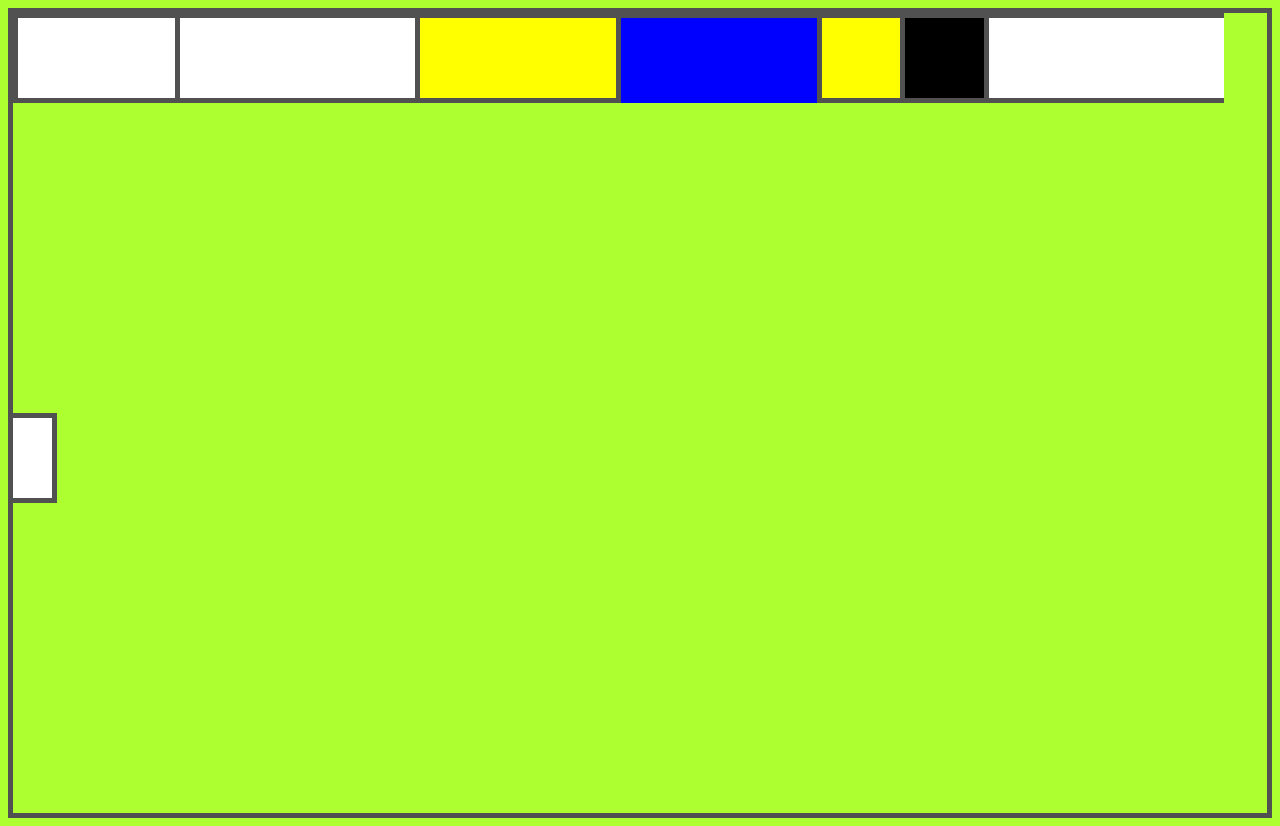
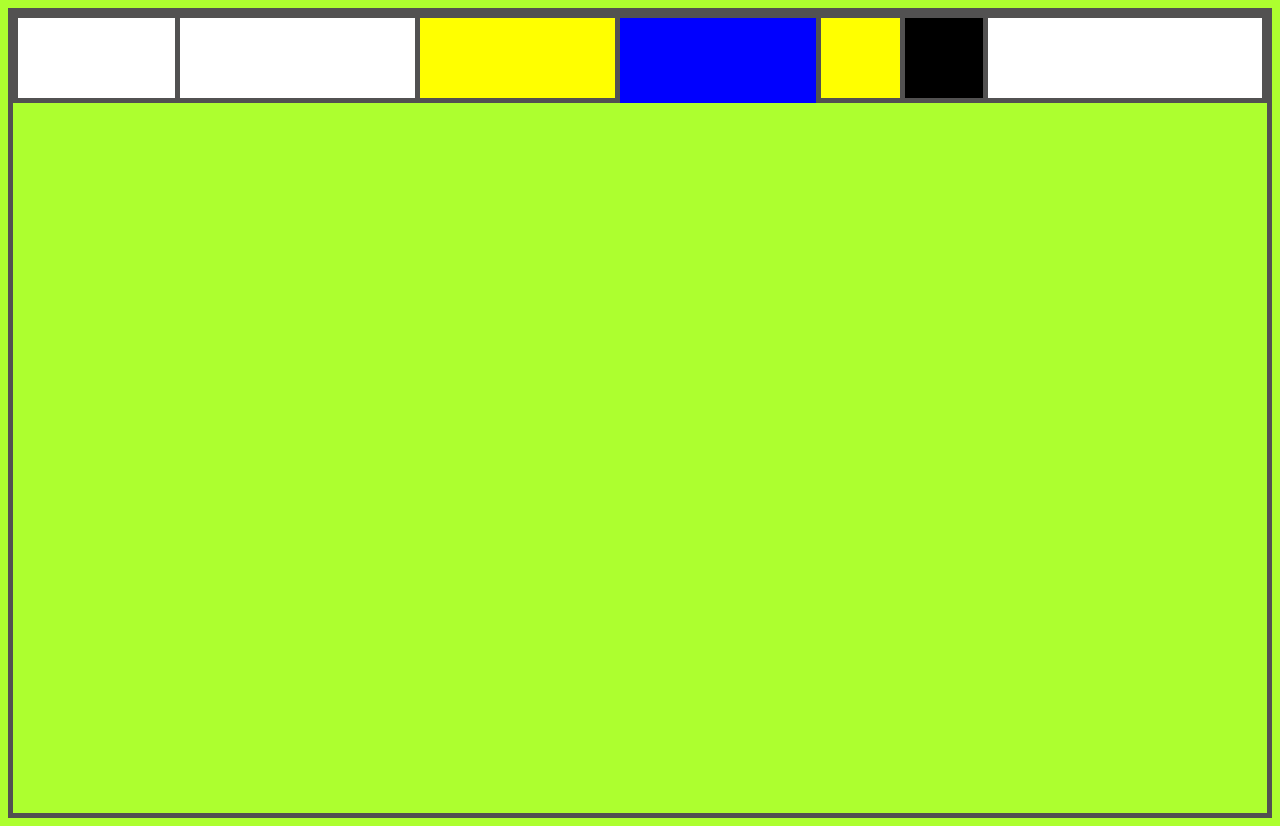
Before and after one commit to Momentum-Team-20/css-layout-challenge-jmatthews64, a plain HTML site: page index.html in a window 1280 px wide. Drawn offline with Linux system fonts and the light colour scheme.

Commit message:
created row wrapper and updated css to move flex in to wrapper

```diff
--- a/index.html
+++ b/index.html
@@ -9,6 +9,7 @@
 <body>
     <div class="mainFrame">
         <!-- Creating 10 rows of boxes to stretch -->
+        <div class="rowWrap">
             <div class="white wholeBox topBox leftBox bottomBox"></div>
             <div class="white wholeBox rightBox topBox  bottomBox"></div>
             <div class="white wholeBox topBox bottomBox"></div>
@@ -31,6 +32,7 @@
             <div class="white wholeBox topBox bottomBox"></div>
             <div class="white wholeBox topBox bottomBox"></div>
             <div class="white halfBox topBox bottomBox rightBox"></div>
+        </div>
         <!-- end row 1 boxes -->
         <div class="white"></div>
         <div class="red"></div>
--- a/styles.css
+++ b/styles.css
@@ -3,8 +3,6 @@
 }
 
 .mainFrame {
-    display: flex;
-    flex-wrap: wrap;
     width: auto;
     height: 62.5vw;
     border: solid rgb(82, 81, 81);
@@ -66,3 +64,10 @@
 .noBorderBlue {
     border-bottom: 5px solid blue;
 }
+
+.rowWrap {
+    display: flex;
+    height: 100%;
+    width: 100%;
+    object-fit: fill;
+}
```
Lines whose indentation alone changed are shown as unchanged.
